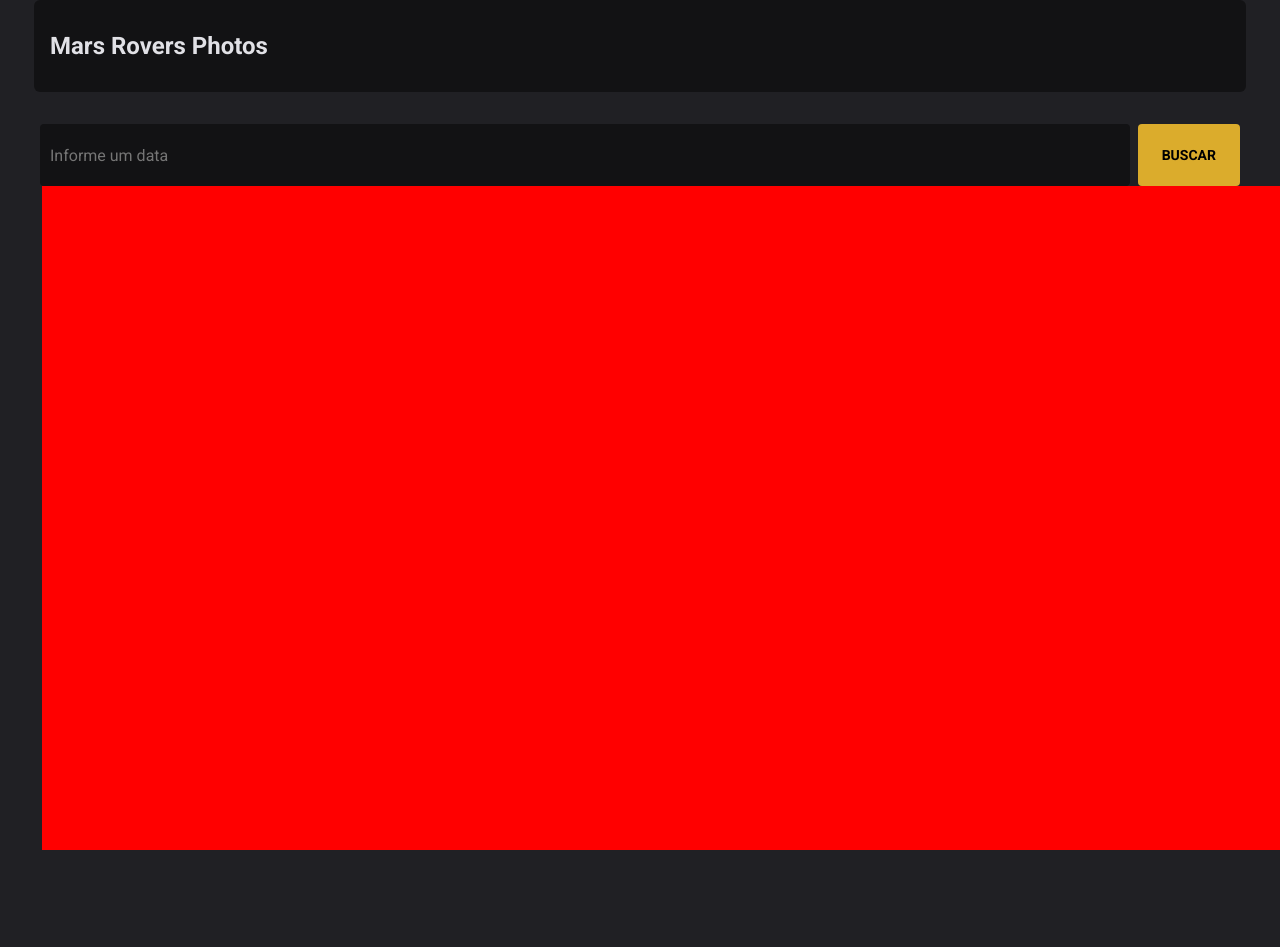
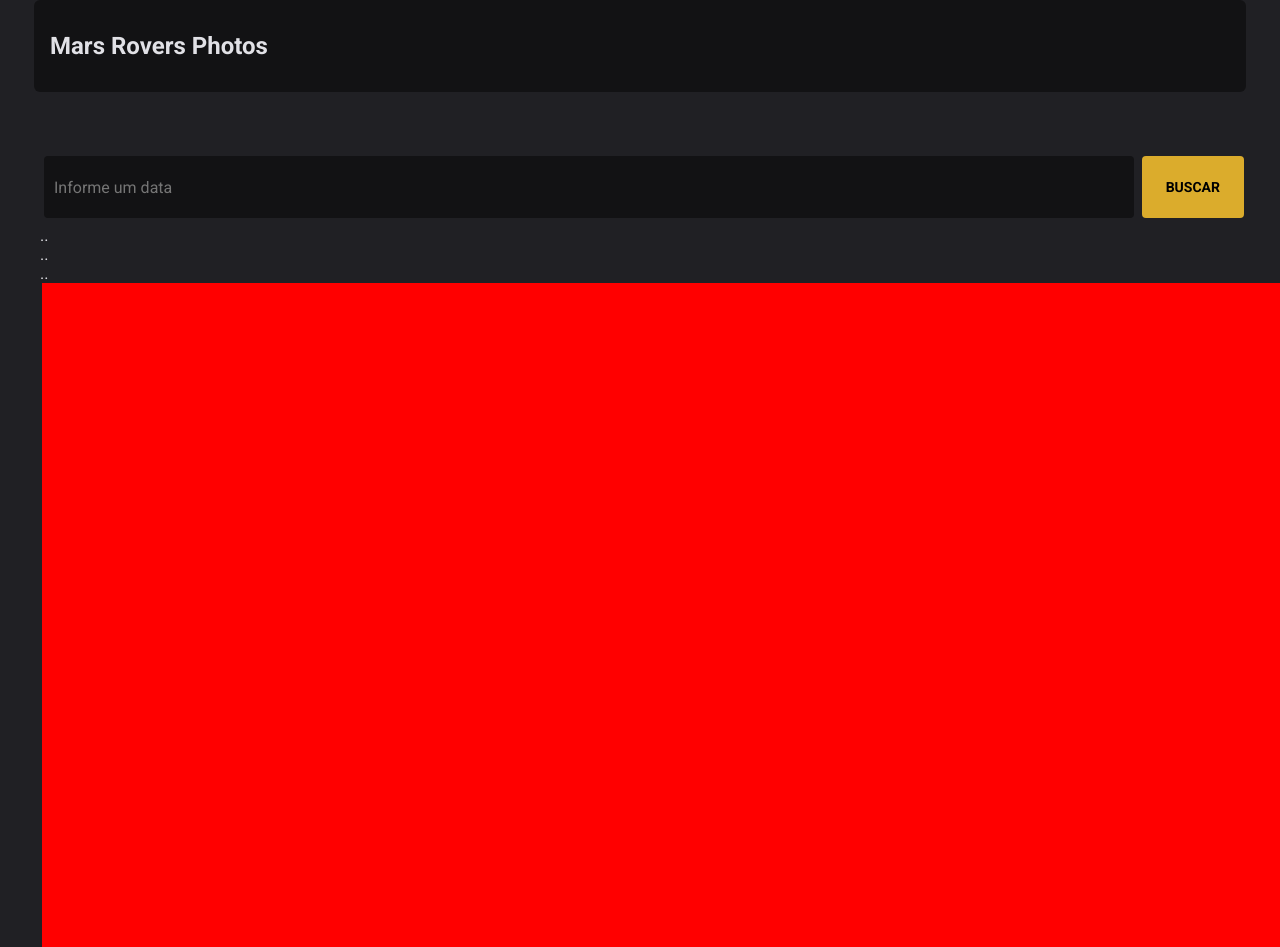
Before and after one commit to gustavosalviato/mars-rovers-photos, a React (Vite) app: page / in a window 1280 px wide. Before the commit the page ends 850 px from the top, so only its background shows below. Built offline with nearby package versions, Linux system fonts and the light colour scheme.

Commit message:
Preparando estrutura para montar os Radio Buttons

```diff
--- a/src/pages/Home/index.tsx
+++ b/src/pages/Home/index.tsx
@@ -1,14 +1,21 @@
 import { ButtonSubmit } from "../../components/ButtonSubmit"
 import { Input } from "../../components/Input"
-import { FormInputContainer, HomeContainer } from "./styles"
+import { FormInputContainer, HomeContainer, Teste } from "./styles"
 
 export const Home = () => {
     return (
         <>
-            <FormInputContainer>
-                <Input />
-                <ButtonSubmit />
-            </FormInputContainer>
+            <Teste>
+                <FormInputContainer>
+                    <Input />
+                    <ButtonSubmit />
+                </FormInputContainer>
+                <div>
+                    <div>..</div>
+                    <div>..</div>
+                    <div>..</div>
+                </div>
+            </Teste>
             <HomeContainer>
             </HomeContainer>
         </>
--- a/src/pages/Home/styles.ts
+++ b/src/pages/Home/styles.ts
@@ -12,6 +12,15 @@ export const HomeContainer = styled('main', {
     background: 'red',
 })
 
+export const Teste = styled('form',{
+    display: 'flex',
+    flexDirection: 'column',
+    gap: '0.8rem',
+    width: '100%',
+    maxWidth: '1200px',
+    margin: '3.2rem auto 0',
+    padding: '0 0.4rem',
+    })
 
 export const FormInputContainer = styled('main', {
     display: 'flex',
```
